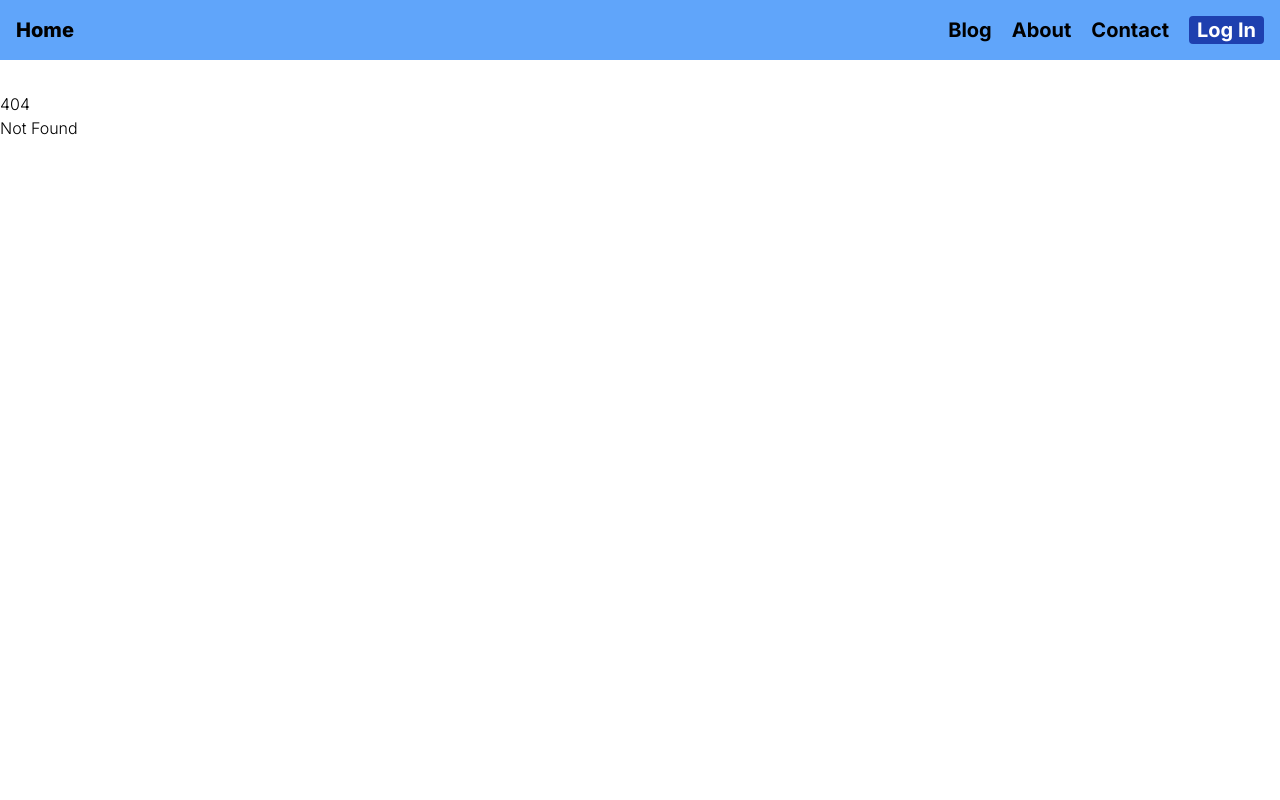
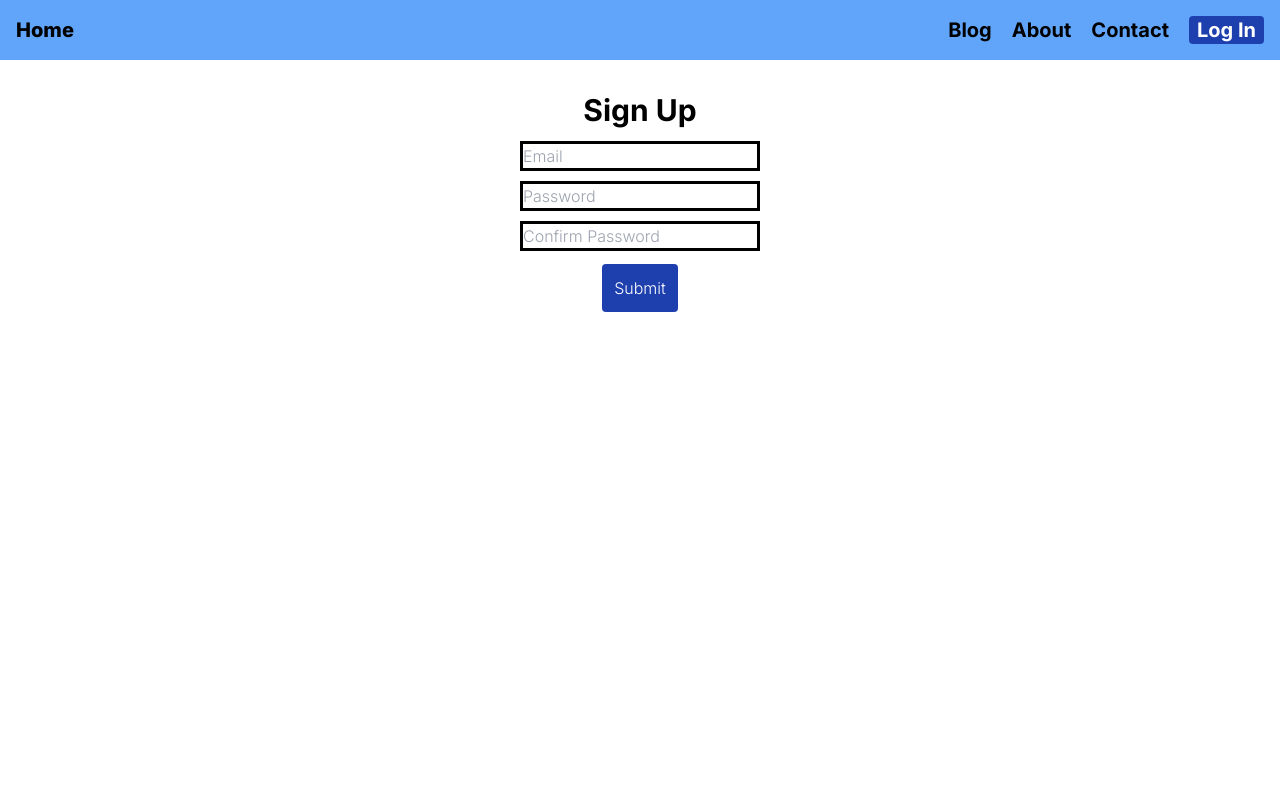
Before and after one commit to MuhammadArshad123/blog, a SvelteKit app: page /signup in a window 1280 px wide. Before the commit this address had no page. Shown: the top 800 px of the page. Built offline with nearby package versions, Linux system fonts and the light colour scheme; no server answers.

Commit message:
Added authentication through firebase

```diff
--- a/package.json
+++ b/package.json
@@ -20,5 +20,8 @@
 		"tailwindcss": "^3.3.2",
 		"vite": "^4.3.0"
 	},
-	"type": "module"
+	"type": "module",
+	"dependencies": {
+		"firebase": "^9.22.2"
+	}
 }
--- /dev/null
+++ b/src/firebase.js
@@ -0,0 +1,16 @@
+import firebase from "firebase/compat/app";
+import "firebase/compat/auth";
+
+const firebaseConfig = {
+    apiKey: "AIzaSyBcqlcsPvZtgihO0ZFsN8Dj6w-zhAXuyrQ",
+    authDomain: "blog-ba7a1.firebaseapp.com",
+    projectId: "blog-ba7a1",
+    storageBucket: "blog-ba7a1.appspot.com",
+    messagingSenderId: "429383513821",
+    appId: "1:429383513821:web:62d25e7b69ba7c83660d34",
+    measurementId: "G-HX02TQMTG9",
+  };
+
+const app = firebase.initializeApp(firebaseConfig);
+
+export default app;
--- a/src/lib/components/Header.svelte
+++ b/src/lib/components/Header.svelte
@@ -1,4 +1,16 @@
 <script>
+  import { isLoggedIn } from "../../stores/authStore";
+  import { onMount } from "svelte";
+
+  let loggedIn;
+
+  isLoggedIn.subscribe((value) => {
+    loggedIn = value;
+  });
+
+  onMount(() => {
+    console.log("isLoggedIn", loggedIn);
+  });
 </script>
 
 <header
@@ -17,11 +29,19 @@
         <a href="/contact">Contact</a>
       </li>
       <li>
-        <a href="/login">
-          <button class="pl-2 pr-2 bg-blue-800 rounded text-white"
-            >Log In</button
-          >
-        </a>
+        {#if loggedIn}
+          <a href="/logout">
+            <button class="pl-2 pr-2 bg-blue-800 rounded text-white"
+              >Log Out</button
+            >
+          </a>
+        {:else}
+          <a href="/login">
+            <button class="pl-2 pr-2 bg-blue-800 rounded text-white"
+              >Log In</button
+            >
+          </a>
+        {/if}
       </li>
     </ul>
   </nav>
--- a/src/routes/+layout.svelte
+++ b/src/routes/+layout.svelte
@@ -1,8 +1,24 @@
 <script>
   import Header from "$lib/components/Header.svelte";
   import Footer from "$lib/components/Footer.svelte";
+  import { isLoggedIn } from "../stores/authStore";
   import "$lib/styles/styles.scss";
   import "../app.css";
+  import app from "../firebase.js";
+  import { onMount } from "svelte";
+  import { getAuth, onAuthStateChanged } from "firebase/auth";
+
+  onMount(() => {
+    const auth = getAuth();
+    onAuthStateChanged(auth, (user) => {
+      if (user) {
+        console.log("Welcome to NGFX");
+        isLoggedIn.update(() => true);
+      } else {
+        isLoggedIn.update(() => false);
+      }
+    });
+  });
 </script>
 
 <Header />
--- a/src/routes/login/+page.svelte
+++ b/src/routes/login/+page.svelte
@@ -1,12 +1,34 @@
 <script>
+  import app from "../../firebase.js";
+  import { getAuth, signInWithEmailAndPassword } from "firebase/auth";
+  const auth = getAuth();
+  let errorMessage = "";
   function onSubmit(e) {
+    e.preventDefault();
+
     const formData = new FormData(e.target);
     const data = {};
     for (let field of formData) {
       const [key, value] = field;
       data[key] = value;
     }
-    console.log(data);
+
+    console.log(`Email is ${data.email}, password is ${data.password}`);
+    signInWithEmailAndPassword(auth, data.email, data.password)
+      .then((userCredential) => {
+        errorMessage = "";
+        const user = userCredential.user;
+        e.target.reset();
+      })
+      .catch((error) => {
+        if (error.code === "auth/user-not-found") {
+          errorMessage = "User account not found.";
+        } else if (error.code === "auth/wrong-password") {
+          errorMessage = "Incorrect password.";
+        } else {
+          errorMessage = "An error occurred. Please try again.";
+        }
+      });
   }
 </script>
 
@@ -15,31 +37,47 @@
     <div class="flex justify-center">
       <h1 class="text-3xl font-bold mb-4">Log In</h1>
     </div>
-    <form on:submit|preventDefault={onSubmit} action="">
+    <form on:submit={onSubmit} class="flex-col justify-center">
       <div class="mb-4">
         <input
-          type="text"
+          type="email"
           name="email"
           id="email"
           class="outline"
           placeholder="Email"
+          required
         />
       </div>
-      <div class="mb-6">
+      <div class="mb-4">
         <input
-          type="text"
+          type="password"
           name="password"
           id="password"
           class="outline"
           placeholder="Password"
         />
       </div>
+      {#if errorMessage}
+        <!-- Display error message if it is not empty -->
+        <div class="text-red-500 mb-4">{errorMessage}</div>
+      {/if}
       <div class="flex justify-center">
         <button
           type="submit"
-          class="bg-blue-800 text-white outline-1 rounded p-3">Submit</button
+          class="bg-blue-800 text-white outline-1 rounded p-3"
         >
+          Submit
+        </button>
       </div>
     </form>
+
+    <div class="mt-10">
+      <p class="inline">Or, if need to create an account,</p>
+      <a href="/signup">
+        <button class="bg-blue-800 text-white outline-1 rounded p-3 inline">
+          Sign Up
+        </button>
+      </a>
+    </div>
   </section>
 </main>
--- /dev/null
+++ b/src/routes/logout/+page.svelte
@@ -0,0 +1,29 @@
+<script>
+  import app from "../../firebase.js";
+  import { getAuth } from "firebase/auth";
+  const auth = getAuth();
+  let userEmail = null; // Variable to store the user's email
+
+  // Retrieve the user's email
+  if (auth.currentUser) {
+    userEmail = auth.currentUser.email;
+  }
+  function logOut() {
+    auth.signOut().then(
+      function () {
+        console.log("Sign out successful");
+        location.reload();
+      },
+      function (error) {
+        console.log(error);
+      }
+    );
+  }
+</script>
+
+{#if userEmail}
+  <p>User email: {userEmail}</p>
+{:else}
+  <p>No user is logged in</p>
+{/if}
+<button on:click={logOut}>Log Out</button>
--- /dev/null
+++ b/src/routes/signup/+page.svelte
@@ -0,0 +1,106 @@
+<script>
+  import app from "../../firebase.js";
+  import { getAuth, createUserWithEmailAndPassword } from "firebase/auth";
+  const auth = getAuth();
+
+  let errorMessage = "";
+
+  let isFormValid = true;
+
+  function onSubmit(e) {
+    errorMessage = "";
+    e.preventDefault();
+
+    isFormValid = true;
+
+    const formData = new FormData(e.target);
+    const data = {};
+    for (let field of formData) {
+      const [key, value] = field;
+      data[key] = value;
+    }
+
+    const emailRegex = /^[^\s@]+@[^\s@]+\.[^\s@]+$/;
+    const isEmailValid = emailRegex.test(data.email);
+    if (!isEmailValid) {
+      errorMessage = "Invalid email format";
+      isFormValid = false;
+    }
+
+    if (data.password.length < 6) {
+      errorMessage = "Password should be at least 6 characters long";
+      isFormValid = false;
+    }
+
+    if (data.password !== data.confirmPassword) {
+      errorMessage = "Passwords do not match";
+      isFormValid = false;
+    }
+
+    if (isFormValid) {
+      errorMessage = "";
+      console.log(`Email is ${data.email}, password is ${data.password}`);
+      createUserWithEmailAndPassword(auth, data.email, data.password)
+        .then((userCredential) => {
+          const user = userCredential.user;
+          e.target.reset();
+        })
+        .catch((error) => {
+          console.log(error.code, error.message);
+        });
+    }
+  }
+</script>
+
+<main class="flex justify-center">
+  <section class="max-w-3xl mx-auto">
+    <div class="flex justify-center">
+      <h1 class="text-3xl font-bold mb-4">Sign Up</h1>
+    </div>
+    <form on:submit={onSubmit} class="">
+      <div class="mb-4">
+        <input
+          type="email"
+          name="email"
+          id="email"
+          class="outline"
+          placeholder="Email"
+          required
+        />
+      </div>
+      <div class="mb-4">
+        <input
+          type="password"
+          name="password"
+          id="password"
+          class="outline"
+          placeholder="Password"
+          minlength="6"
+          required
+        />
+      </div>
+      <div class="mb-4">
+        <input
+          type="password"
+          name="confirmPassword"
+          id="confirmPassword"
+          class="outline"
+          placeholder="Confirm Password"
+          minlength="6"
+          required
+        />
+        {#if errorMessage}
+          <p class="text-red-500">{errorMessage}</p>
+        {/if}
+      </div>
+      <div class="flex justify-center">
+        <button
+          type="submit"
+          class="bg-blue-800 text-white outline-1 rounded p-3"
+        >
+          Submit
+        </button>
+      </div>
+    </form>
+  </section>
+</main>
--- /dev/null
+++ b/src/stores/authStore.js
@@ -0,0 +1,3 @@
+import { writable } from "svelte/store";
+
+export const isLoggedIn = writable(false);
```
Also changed, not shown: 1 other file (tests, documents, lock files or other folders).
